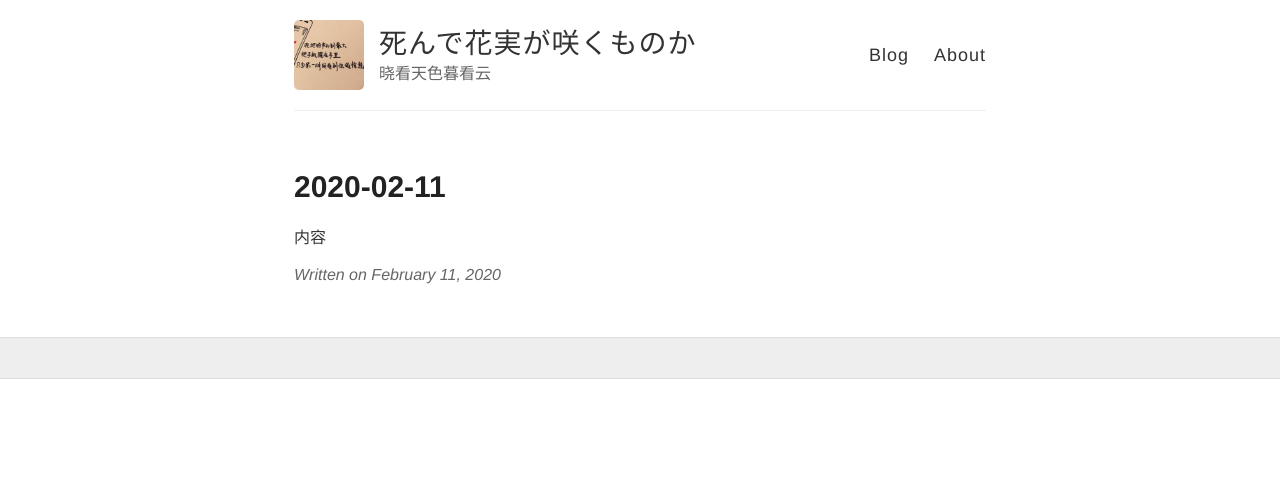
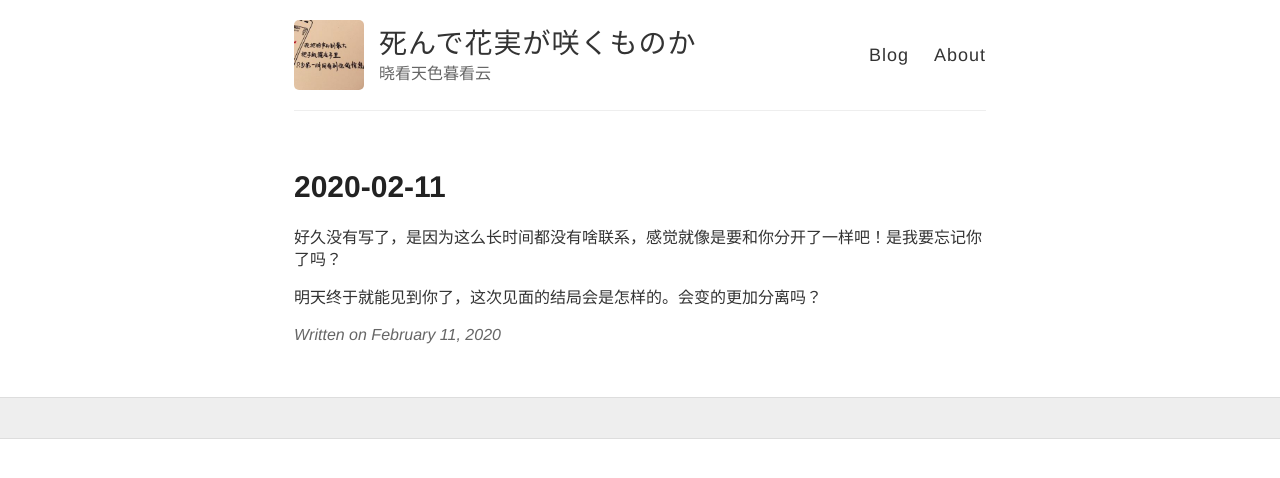
Before and after one commit to wiki650/wiki650.github.io, a Jekyll site: the page built from _posts/2020-02-11-wiki20200211.md, in a window 1280 px wide. Shown: the top 478 px of the page. Built offline with Jekyll 4.4.1, drawn with Linux system fonts in a browser that asks for light colours; comment, search, counter and statistics services are not loaded.

Commit message:
Update 2020-02-11-wiki20200211.md

```diff
--- a/_posts/2020-02-11-wiki20200211.md
+++ b/_posts/2020-02-11-wiki20200211.md
@@ -3,4 +3,6 @@ layout: post
 title: 2020-02-11
 ---
 
-内容
+好久没有写了，是因为这么长时间都没有啥联系，感觉就像是要和你分开了一样吧！是我要忘记你了吗？
+
+明天终于就能见到你了，这次见面的结局会是怎样的。会变的更加分离吗？
```
